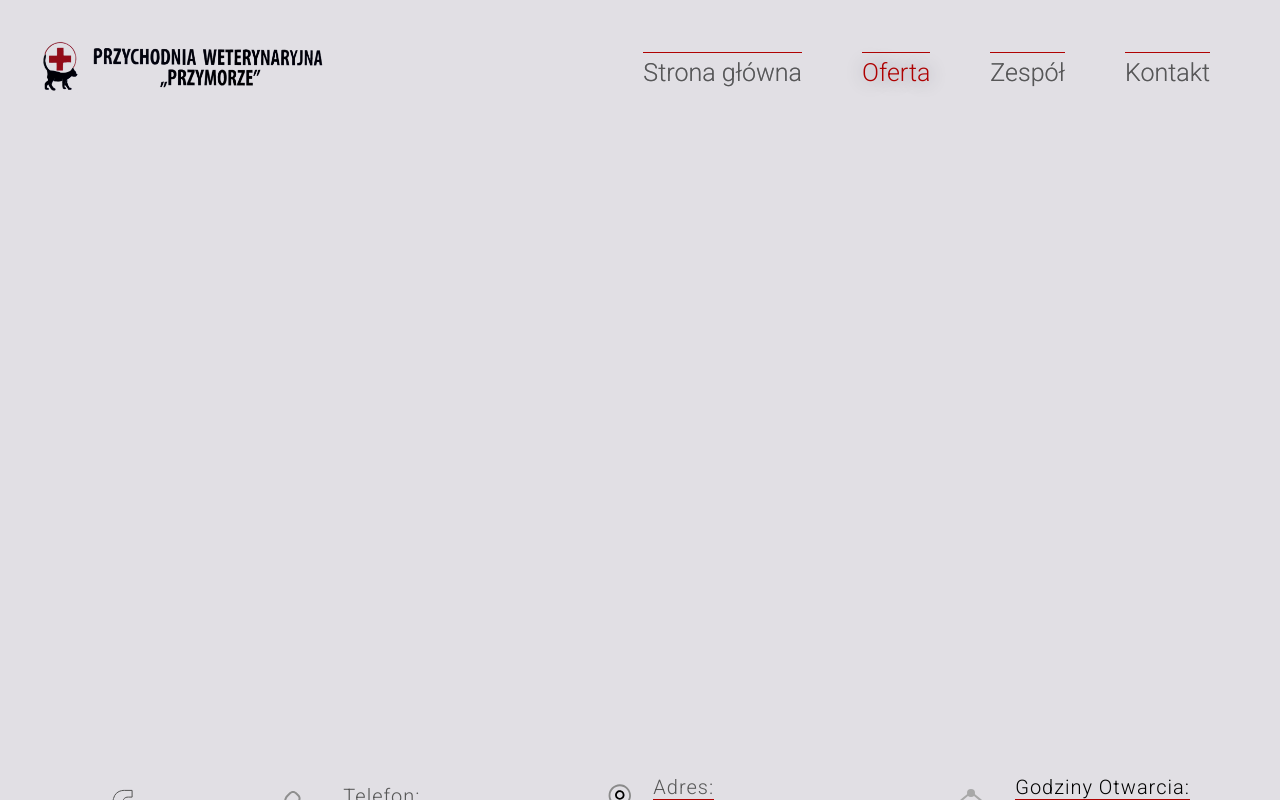
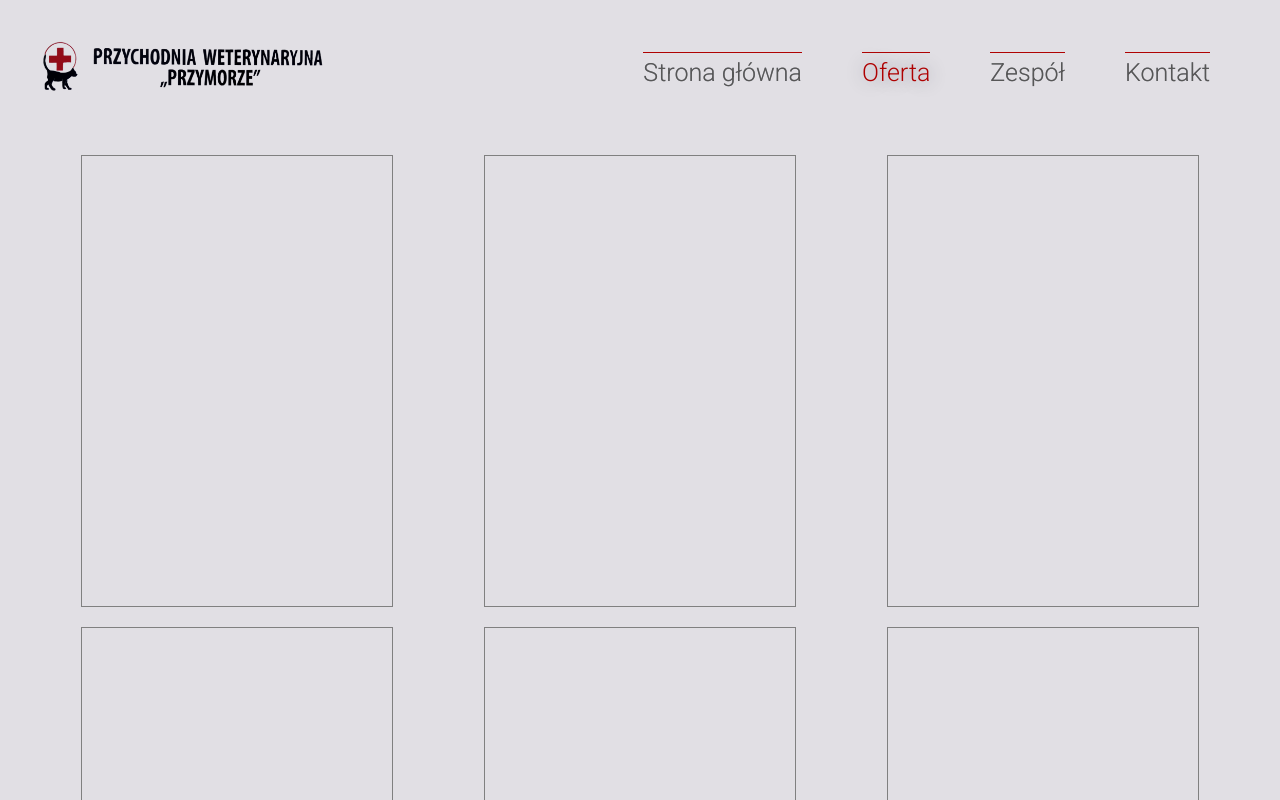
Before and after one commit to trohda/project-vet, a React (Create React App) app: page /offers in a window 1280 px wide. Shown: the top 800 px of the page. Built offline with nearby package versions, Linux system fonts and the light colour scheme.

Commit message:
Add offers layout

```diff
--- /dev/null
+++ b/src/Components/Offers/Offer/Offer.js
@@ -0,0 +1,6 @@
+import "../../../Styles/Offers/Offer/Offer.css";
+const Offer = () => {
+  return <article className="offerWrapper"></article>;
+};
+
+export default Offer;
--- a/src/Components/Offers/Offers.js
+++ b/src/Components/Offers/Offers.js
@@ -1,6 +1,20 @@
 import "../../Styles/Offers/Offers.css";
+import Offer from "./Offer/Offer";
 const Offers = () => {
-  return <section className="offer"></section>;
+  return (
+    <section className="offersWrapper">
+      <div className="offers">
+        <Offer />
+        <Offer />
+        <Offer />
+        <Offer />
+        <Offer />
+        <Offer />
+        <Offer />
+        <Offer />
+      </div>
+    </section>
+  );
 };
 
 export default Offers;
--- /dev/null
+++ b/src/Styles/Offers/Offer/Offer.css
@@ -0,0 +1,8 @@
+.offerWrapper {
+  width: 310px;
+  height: 450px;
+  margin: 10px;
+  border: 1px solid grey;
+  display: flex;
+  flex-direction: column;
+}/*# sourceMappingURL=Offer.css.map */
--- /dev/null
+++ b/src/Styles/Offers/Offer/Offer.scss
@@ -0,0 +1,10 @@
+@import "../../../Variables/Variables.scss";
+
+.offerWrapper {
+  width: 310px;
+  height: 450px;
+  margin: 10px;
+  border: 1px solid grey;
+  display: flex;
+  flex-direction: column;
+}
--- a/src/Styles/Offers/Offers.css
+++ b/src/Styles/Offers/Offers.css
@@ -1,4 +1,12 @@
-.offer {
+.offersWrapper {
   width: 100%;
   min-height: 600px;
-}/*# sourceMappingURL=Offer.css.map */
+}
+
+.offers {
+  width: 100%;
+  display: flex;
+  flex-direction: row;
+  justify-content: space-evenly;
+  flex-wrap: wrap;
+}/*# sourceMappingURL=Offers.css.map */
--- a/src/Styles/Offers/Offers.scss
+++ b/src/Styles/Offers/Offers.scss
@@ -1,6 +1,14 @@
 @import "../../Variables/Variables.scss";
 
-.offer {
+.offersWrapper {
   width: 100%;
   min-height: 600px;
 }
+
+.offers {
+  width: 100%;
+  display: flex;
+  flex-direction: row;
+  justify-content: space-evenly;
+  flex-wrap: wrap;
+}
```
Also changed, not shown: 2 other files (tests, documents, lock files or other folders).
